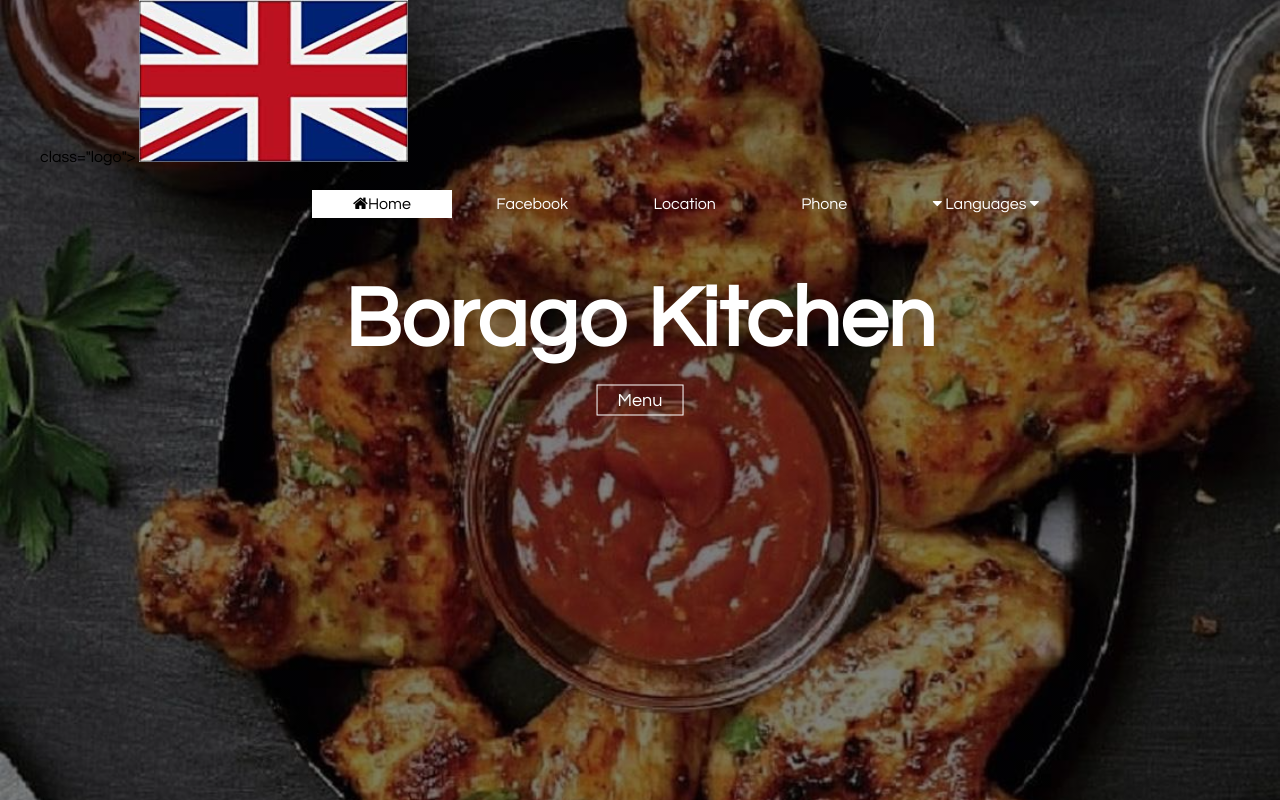
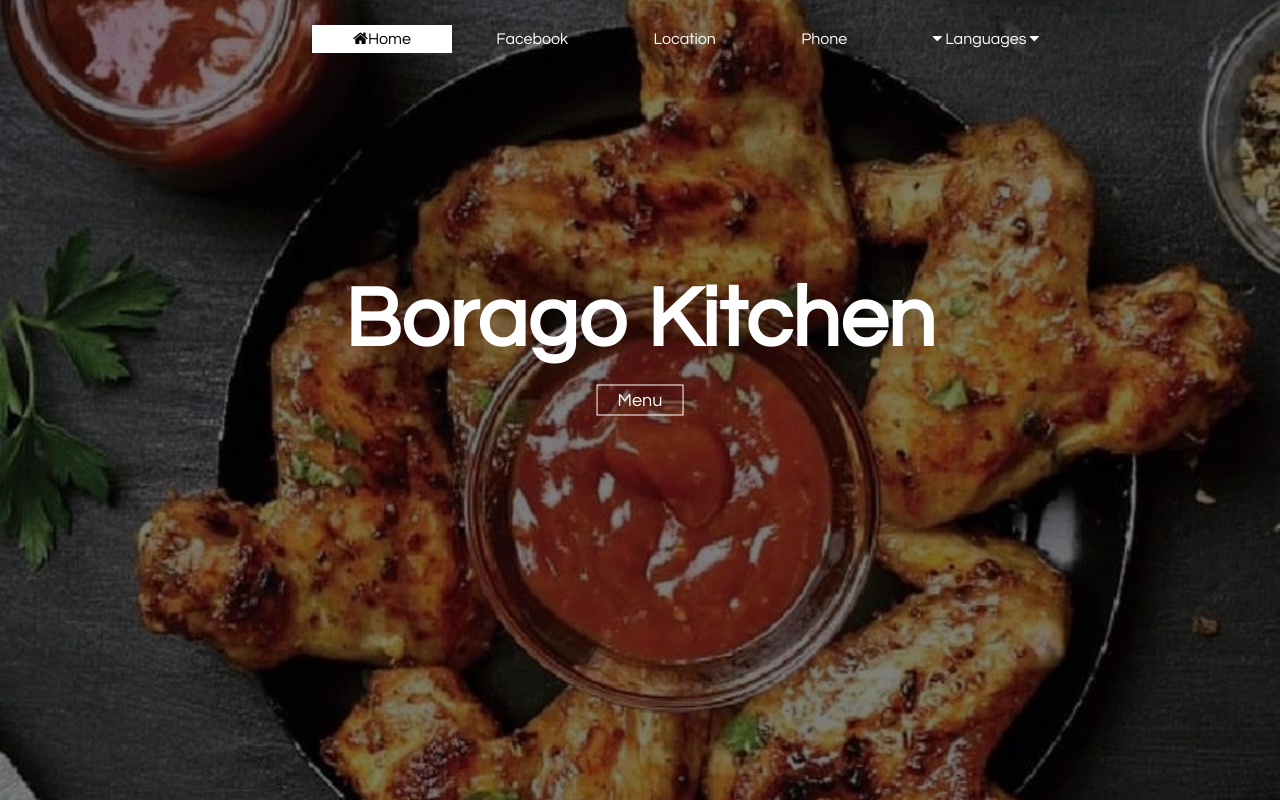
Before and after one commit to BoragoKitchen/BoragoKitchen.pc.en, a plain HTML site: page index.html in a window 1280 px wide. Drawn offline with Linux system fonts and the light colour scheme.

Commit message:
Update index.html

```diff
--- a/index.html
+++ b/index.html
@@ -9,8 +9,8 @@
 <body>
 	<header>
 		<div class="main">
-		<div> class="logo">
-			<img src="logo.png">
+		<div>
+
 		</div>
 
 		 <ul>
```
